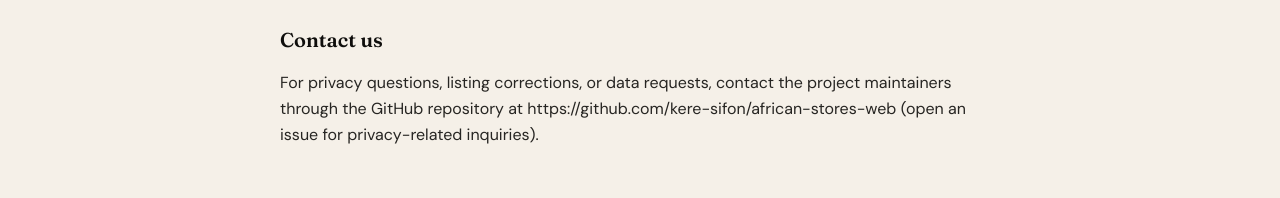
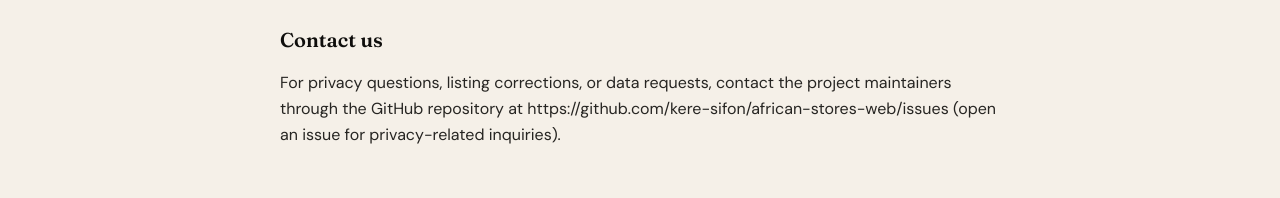
Before and after one commit to kere-sifon/african-stores-web, a Next.js app: page /privacy in a window 1280 px wide. Shown: the part 2608-2806 px from the top of the page. Built offline with nearby package versions, Linux system fonts and the light colour scheme; no server answers.

Commit message:
Update page.tsx

```diff
--- a/src/app/privacy/page.tsx
+++ b/src/app/privacy/page.tsx
@@ -78,7 +78,7 @@ These providers process data on our behalf under their own privacy and security
   },
   {
     title: "Contact us",
-    body: `For privacy questions, listing corrections, or data requests, contact the project maintainers through the GitHub repository at https://github.com/kere-sifon/african-stores-web (open an issue for privacy-related inquiries).`,
+    body: `For privacy questions, listing corrections, or data requests, contact the project maintainers through the GitHub repository at https://github.com/kere-sifon/african-stores-web/issues (open an issue for privacy-related inquiries).`,
   },
 ];
 
```
